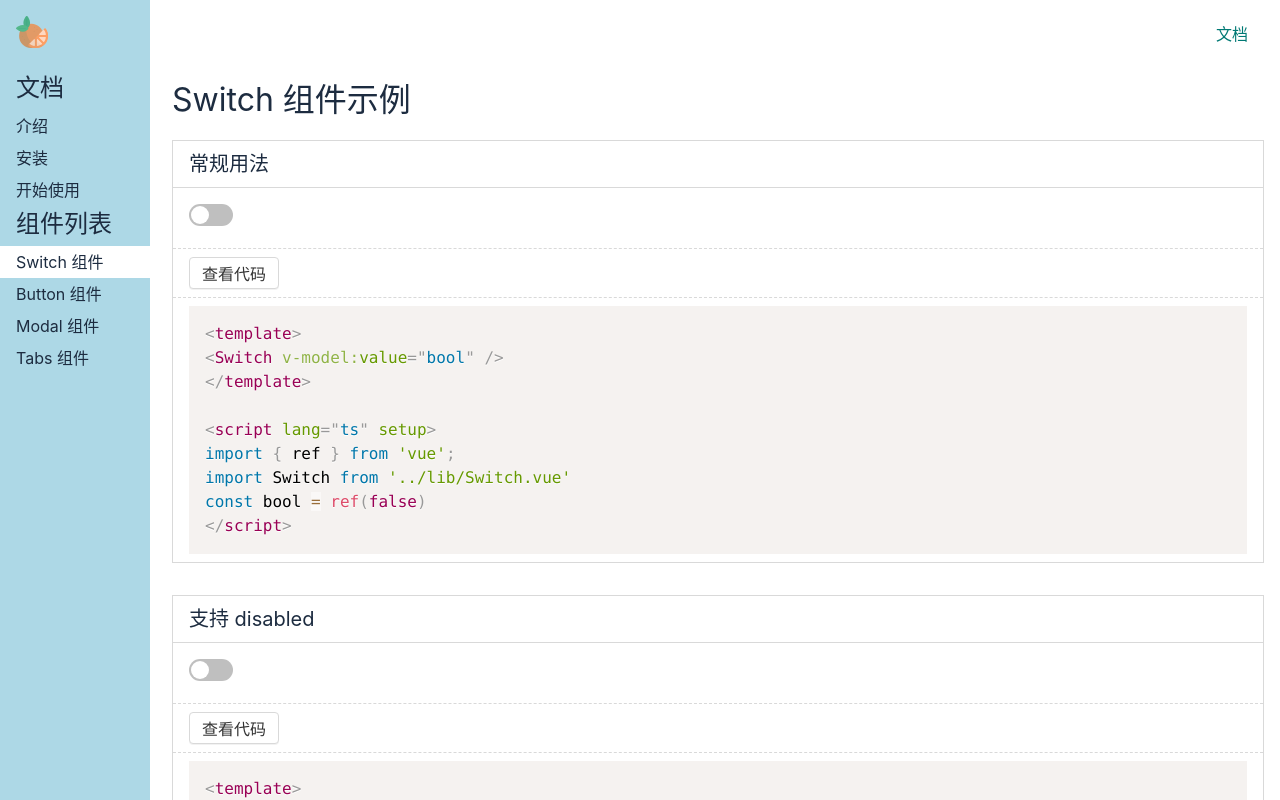
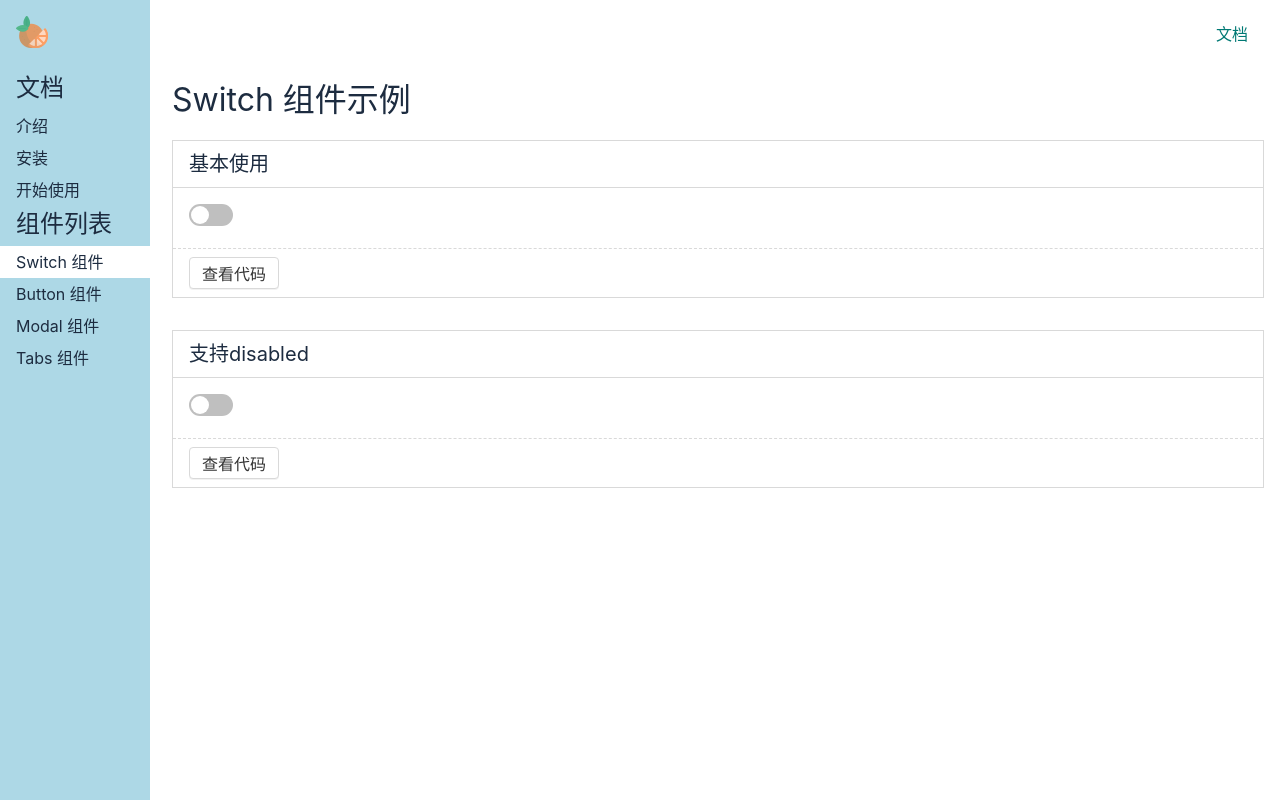
Before and after one commit to chapelll/orange-ui-1, a Vue app in the folder orange-ui-1/: page /#/doc/switch in a window 1280 px wide. Shown: the top 800 px of the page. Built offline with nearby package versions, Linux system fonts and the light colour scheme.

Commit message:
提取demo展示组件

```diff
--- a/orange-ui-1/src/components/SwitchDemo.vue
+++ b/orange-ui-1/src/components/SwitchDemo.vue
@@ -1,84 +1,23 @@
 <template>
     <div>
         <h1>Switch 组件示例 </h1>
-        <div class="demo">
-            <h2>常规用法</h2>
-            <div class="demo-component">
-                <Switch1demo></Switch1demo>
-            </div>
-            <div class="demo-actions">
-                <Button>查看代码</Button>
-            </div>
-            <div class="demo-code">
-                <pre><code class="language-html">{{ switchdemo1 }}</code></pre>
-            </div>
-        </div>
-        <div class="demo">
-            <h2>支持 disabled </h2>
-            <div class="demo-component">
-                <Switch2demo></Switch2demo>
-            </div>
-            <div class="demo-actions">
-                <Button>查看代码</Button>
-            </div>
-            <div class="demo-code">
-                <pre><code class="language-html">{{ switchdemo2 }}</code></pre>
-            </div>
-        </div>
+        <demo title="基本使用" :codes="switchdemo1">
+            <Switch1demo></Switch1demo>
+        </demo>
+        <demo title="支持disabled" :codes="switchdemo2">
+            <Switch2demo></Switch2demo>
+        </demo>
     </div>
 </template>
 
 <script lang="ts" setup>
-import Prism from "prismjs";
-import { onMounted, onUpdated } from "vue";
-import Button from '../lib/Button.vue'
-// import Switch from '../lib/Switch.vue'
+import demo from './demo.vue'
 import Switch1demo from './Switch1Demo.vue'
 import Switch2demo from './Switch2Demo.vue'
-import "prismjs/themes/prism.css"
-
 import { switchdemo1,switchdemo2 } from '../explain/switch'
 
-onUpdated(() => {
-    Prism.highlightAll(); //修改内容后重新渲染
-});
-onMounted(() => {
-    Prism.highlightAll(); //切换菜单重新渲染
-})
 </script>
 
 
 <style lang="scss" scoped>
-$border-color: #d9d9d9;
-
-.demo {
-    border: 1px solid $border-color;
-    margin: 16px 0 32px;
-
-    >h2 {
-        font-size: 20px;
-        padding: 8px 16px;
-        border-bottom: 1px solid $border-color;
-    }
-
-    &-component {
-        padding: 16px;
-    }
-
-    &-actions {
-        padding: 8px 16px;
-        border-top: 1px dashed $border-color;
-    }
-
-    &-code {
-        padding: 8px 16px;
-        border-top: 1px dashed $border-color;
-
-        >pre {
-            line-height: 1.1;
-            font-family: Consolas, 'Courier New', Courier, monospace;
-            margin: 0;
-        }
-    }
-}
 </style>
--- a/orange-ui-1/src/components/demo.vue
+++ b/orange-ui-1/src/components/demo.vue
@@ -1,9 +1,39 @@
 <template>
-    <pre><code class="language-python line-numbers">print("Hello world")</code></pre>
+    <div>
+        <div class="demo">
+            <h2>{{ props.title }}</h2>
+            <div class="demo-component">
+                <slot></slot>
+            </div>
+            <div class="demo-actions">
+                <Button @click="toggle">查看代码</Button>
+            </div>
+            <div class="demo-code" v-if="codesVisible">
+                <pre><code class="language-html">{{ props.codes }}</code></pre>
+            </div>
+        </div>
+    </div>
 </template>
-<script setup lang="ts">
-import { onMounted, onUpdated } from "vue";
+
+<script lang="ts" setup>
+import { ref, onMounted, onUpdated } from 'vue';
+import Button from '../lib/Button.vue'
 import Prism from "prismjs";
+import "prismjs/themes/prism.css"
+
+const props = defineProps({
+    title: {
+        type: String,
+    },
+    codes: {
+        type: String,
+    }
+})
+const codesVisible = ref(false)
+const toggle = () => {
+    codesVisible.value = !codesVisible.value
+}
+
 onUpdated(() => {
     Prism.highlightAll(); //修改内容后重新渲染
 });
@@ -11,3 +41,39 @@ onMounted(() => {
     Prism.highlightAll(); //切换菜单重新渲染
 })
 </script>
+
+
+<style lang="scss" scoped>
+$border-color: #d9d9d9;
+
+.demo {
+    border: 1px solid $border-color;
+    margin: 16px 0 32px;
+
+    >h2 {
+        font-size: 20px;
+        padding: 8px 16px;
+        border-bottom: 1px solid $border-color;
+    }
+
+    &-component {
+        padding: 16px;
+    }
+
+    &-actions {
+        padding: 8px 16px;
+        border-top: 1px dashed $border-color;
+    }
+
+    &-code {
+        padding: 8px 16px;
+        border-top: 1px dashed $border-color;
+
+        >pre {
+            line-height: 1.1;
+            font-family: Consolas, 'Courier New', Courier, monospace;
+            margin: 0;
+        }
+    }
+}
+</style>
--- a/orange-ui-1/src/router.ts
+++ b/orange-ui-1/src/router.ts
@@ -10,7 +10,6 @@ import DocDemo from './components/DocDemo.vue'
 import Intro from './views/Intro.vue'
 import Install from './views/Install.vue'
 import GetStarted from './views/GetStarted.vue'
-import demo from './components/demo.vue'
 
 
 const history = createWebHashHistory()
@@ -54,9 +53,6 @@ export const router = createRouter({
             path: 'tabs',
             component: TabsDemo,
         },]
-    }, {
-        path: '/demo',
-        component: demo,
-    }
+    },
     ]
 })
```
